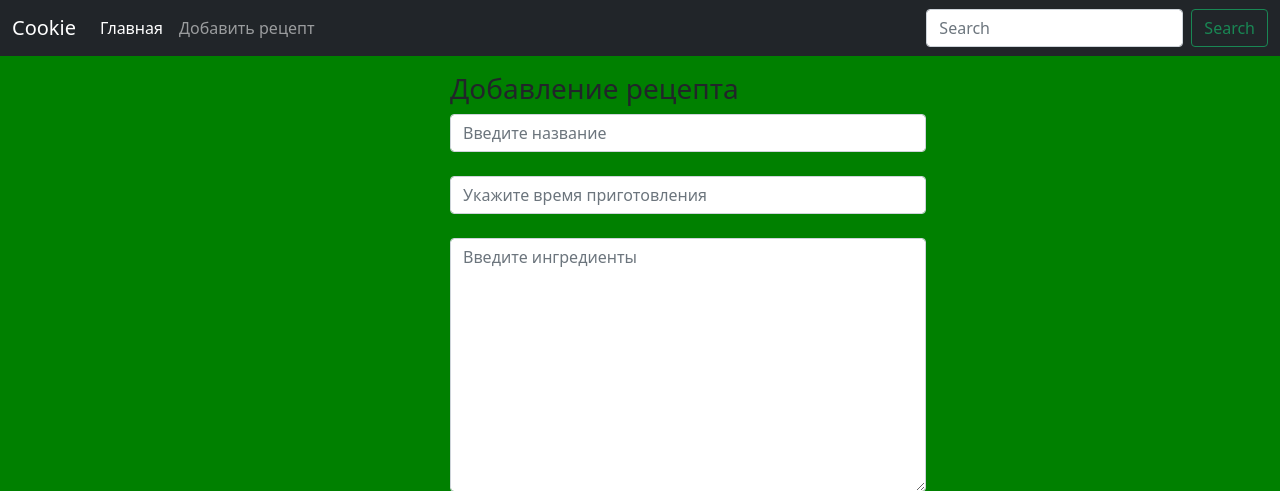
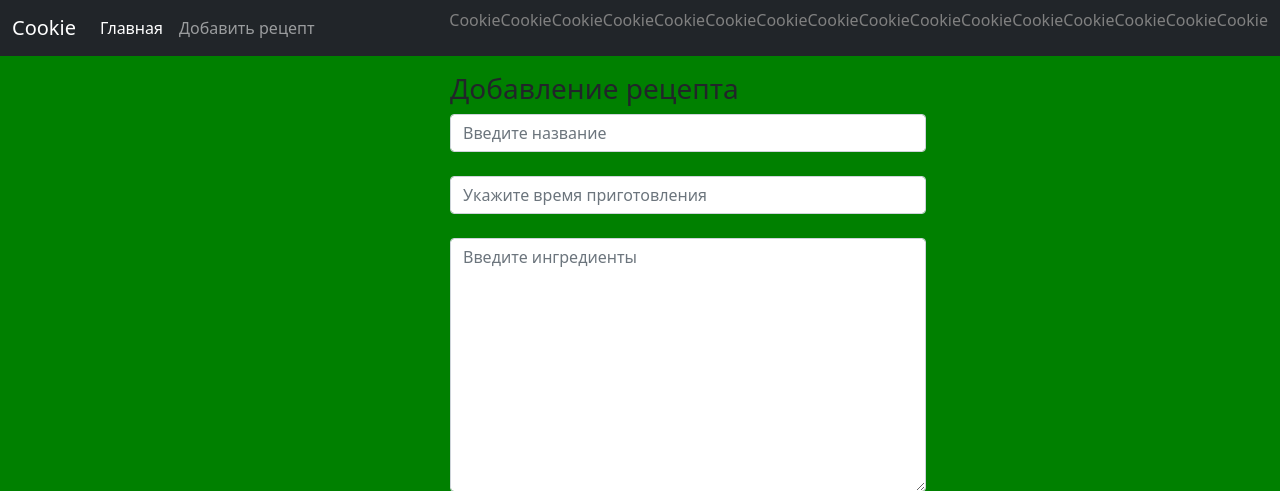
Before and after one commit to Vladoochka/Cookie, a Django app: page /create/ in a window 1280 px wide. Shown: the top 491 px of the page. Run offline with Django 3.2, Linux system fonts and the light colour scheme; data comes from the database, SQL or seed files in the repository.

Commit message:
i'm happy

```diff
--- a/cookie/Cook/static/Cook/style.css
+++ b/cookie/Cook/static/Cook/style.css
@@ -55,3 +55,7 @@ box-sizing: border-box;
 body {
 background: green;
 }
+
+.disable{
+color: grey;
+}
--- a/cookie/Cook/templates/Cook/basic.html
+++ b/cookie/Cook/templates/Cook/basic.html
@@ -28,10 +28,7 @@
                     <a class="nav-link" href="create/">Добавить рецепт</a>
                 </li>
             </ul>
-            <form class="d-flex">
-                <input class="form-control me-2" type="search" placeholder="Search" aria-label="Search">
-                <button class="btn btn-outline-success" type="submit">Search</button>
-            </form>
+                <p>{% block right %}{% endblock %}</p>
         </div>
     </div>
 </nav>
--- a/cookie/Cook/templates/Cook/create.html
+++ b/cookie/Cook/templates/Cook/create.html
@@ -3,6 +3,10 @@
 
 {% block title %}
 Добавление рецепта
+{% endblock %}
+
+{% block right %}
+<p class="disable">CookieCookieCookieCookieCookieCookieCookieCookieCookieCookieCookieCookieCookieCookieCookieCookie</p>
 {% endblock %}
 
 {% block content %}
--- a/cookie/Cook/templates/Cook/index.html
+++ b/cookie/Cook/templates/Cook/index.html
@@ -3,6 +3,10 @@
 
 {% block title %}
 {{ title }}
+{% endblock %}
+
+{% block right %}
+<p class="disable">CookieCookieCookieCookieCookieCookieCookieCookieCookieCookieCookieCookieCookieCookieCookieCookie</p>
 {% endblock %}
 
 {% block content %}
```
Also changed, not shown: cookie/Cook/templates/Cook/food.html (+13 -4 lines).
